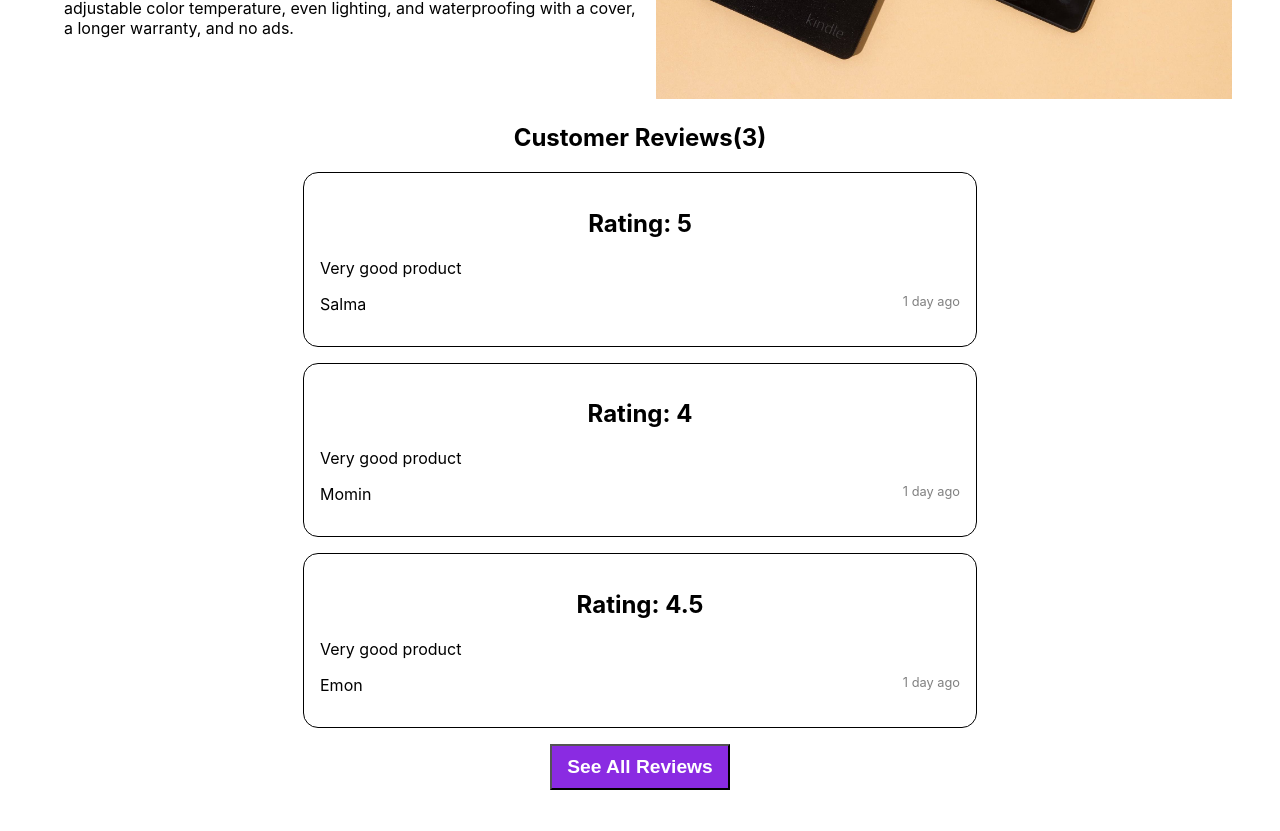
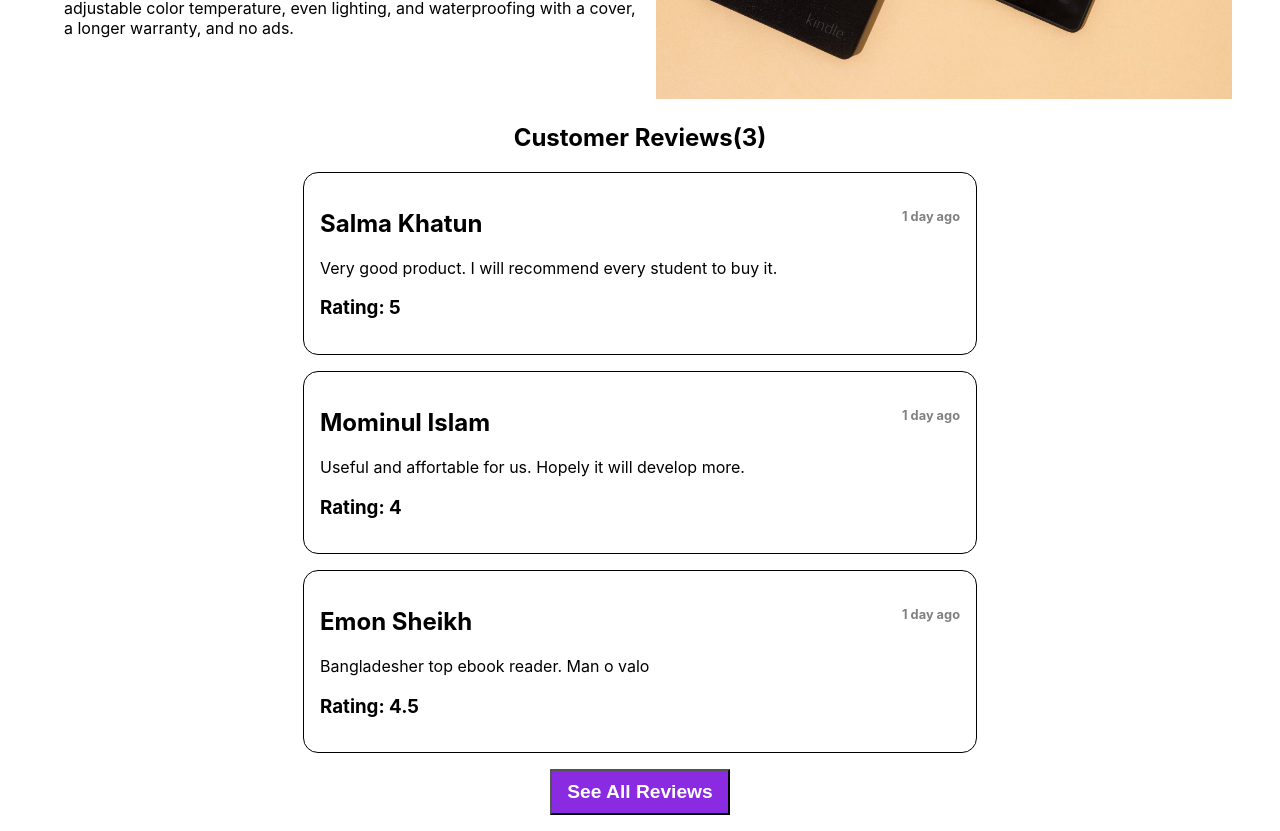
Before and after one commit to abdulmomin956/AM-E-READER-22-PRO-REVIEW, a React (Create React App) app: page / in a window 1280 px wide. Shown: the part 360-1191 px from the top of the page. Before the commit the page ends 1166 px from the top, so only its background shows below. Built offline with nearby package versions, Linux system fonts and the light colour scheme.

Commit message:
readme ok

```diff
--- a/public/reviews.json
+++ b/public/reviews.json
@@ -1,37 +1,37 @@
 [
     {
-        "name": "Salma",
-        "text": "Very good product",
+        "name": "Salma Khatun",
+        "text": "Very good product. I will recommend every student to buy it.",
         "rating": 5.0,
         "id": 1
     },
     {
-        "name": "Momin",
-        "text": "Very good product",
+        "name": "Mominul Islam",
+        "text": "Useful and affortable for us. Hopely it will develop more.",
         "rating": 4.0,
         "id": 2
     },
     {
-        "name": "Emon",
-        "text": "Very good product",
+        "name": "Emon Sheikh",
+        "text": "Bangladesher top ebook reader. Man o valo",
         "rating": 4.5,
         "id": 3
     },
     {
-        "name": "Hasan",
-        "text": "Very good product",
+        "name": "Hasan Miah",
+        "text": "Pdf support kore na. Khoroch besi",
         "rating": 2.0,
         "id": 4
     },
     {
         "name": "Begum Rokeya",
-        "text": "Very good product",
+        "text": "Wow I dreamt about the reader. Finally got it!! Thank u AM",
         "rating": 5.0,
         "id": 5
     },
     {
-        "name": "Kusuli",
-        "text": "Very good product",
+        "name": "Kusuli Begum",
+        "text": "Sobai e reader kinben ar sobaike kinte bolben",
         "rating": 5.0,
         "id": 6
     }
--- a/src/components/Home/Home.css
+++ b/src/components/Home/Home.css
@@ -26,15 +26,17 @@
     font-size: 3rem;
 }
 
-.review-part {
-    text-align: center;
-}
+
 
 .review-part button {
+    display: block;
     margin-top: 1rem;
     padding: 10px 15px;
     background-color: blueviolet;
     margin-bottom: 1rem;
+    width: fit-content;
+    margin-left: auto;
+    margin-right: auto;
 }
 
 .review-part button a {
--- a/src/components/Review/Review.css
+++ b/src/components/Review/Review.css
@@ -13,7 +13,6 @@
     margin-left: auto;
 }
 
-.review p {
+.review h2 {
     display: flex;
-
 }
--- a/src/components/Review/Review.js
+++ b/src/components/Review/Review.js
@@ -5,9 +5,9 @@ const Review = (props) => {
     const { name, text, rating } = props.review
     return (
         <div className='review'>
-            <h2>Rating: {rating}</h2>
+            <h2>{name}<span className='review-time'>1 day ago</span></h2>
             <p>{text}</p>
-            <p>{name}<span className='review-time'>1 day ago</span></p>
+            <h3>Rating: {rating}</h3>
         </div>
     );
 };
```
Also changed, not shown: 2 other files (tests, documents, lock files or other folders).
